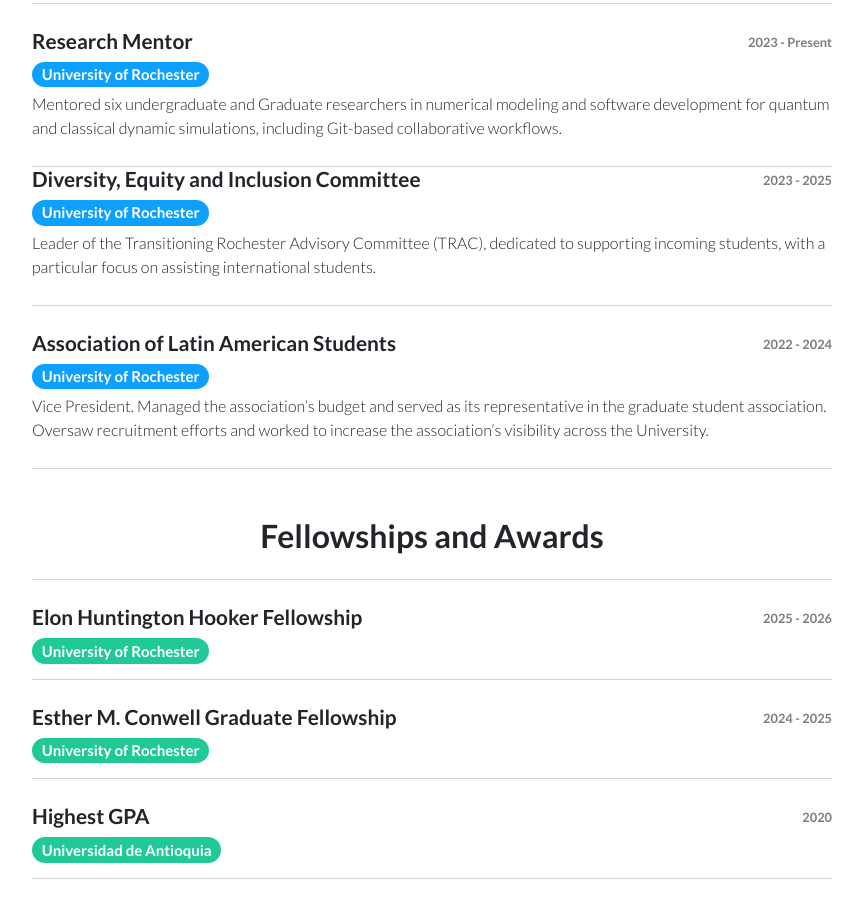
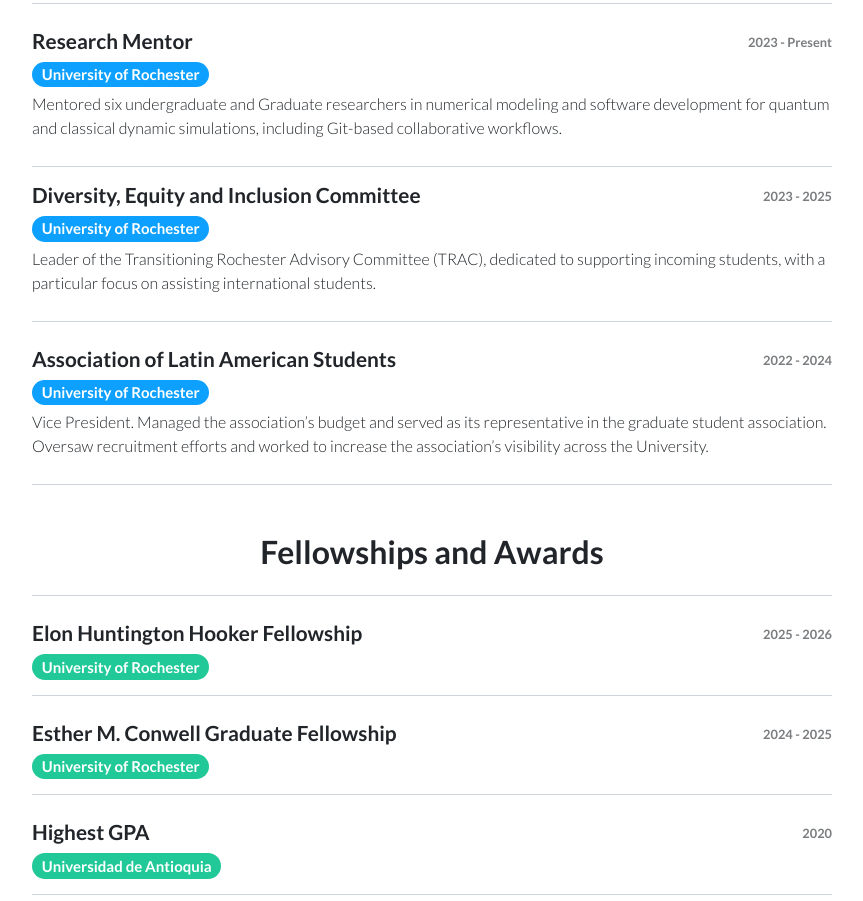
Before and after one commit to Smontillo/smontillo.github.io, a plain HTML site: page CV.html in a window 1280 px wide. Shown: the part 2258-3159 px from the top of the page, without its empty margins (208-1071 px from the left). Drawn offline with Linux system fonts and the light colour scheme; files whose address does not match are found by name; a web font is replaced by a local one.

Commit message:
Auto-export from Bootstrap Studio

```diff
--- a/CV.html
+++ b/CV.html
@@ -135,7 +135,7 @@
                         </div>
                         <p>Mentored six undergraduate and Graduate researchers in numerical modeling and software development for quantum and classical dynamic simulations, including Git-based collaborative workflows.</p>
                     </div>
-                    <div class="item">
+                    <div class="pt-3 item">
                         <div class="row">
                             <div class="col-md-6 col-lg-8">
                                 <h3>Diversity, Equity and Inclusion Committee&nbsp;</h3><span class="badge rounded-pill bg-primary" style="font-size: 15px;">University of Rochester</span>
```
